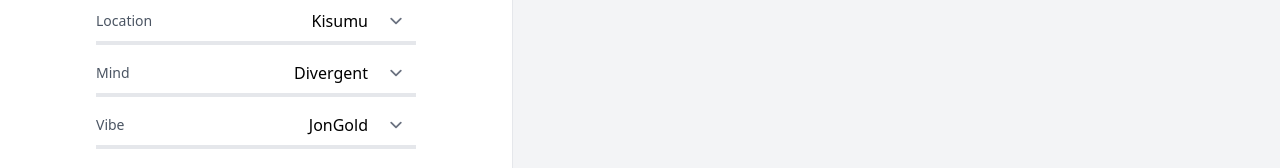
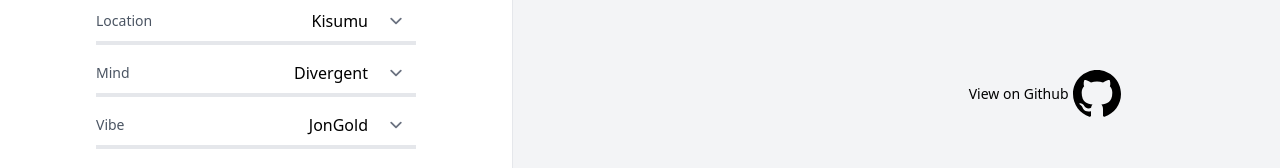
Before and after one commit to Developer-DAO/pixel-avatars, a Vue app in the folder web-previewer/: page / in a window 1280 px wide. Shown: the part 603-771 px from the top of the page. Built offline with nearby package versions, Linux system fonts and the light colour scheme; a web font is replaced by a local one.

Commit message:
Add link to this repo on the website #24 (#37)
* Adding Github link

* Delete package-lock.json

* Update Preview.vue

removed extra dev tag

Co-authored-by: Dhaiwat Pandya <dhaiwatpandya@gmail.com>

```diff
--- a/web-previewer/src/components/Preview.vue
+++ b/web-previewer/src/components/Preview.vue
@@ -14,5 +14,13 @@
                 :src="layer"
             />
         </div>
+        <div class="flex justify-end mb-10">
+            <div class="flex items-center">
+            <a target="_blank" title="Github" href="https://github.com/Developer-DAO/pixel-avatars" class="m-1 text-sm">View on Github</a>
+            <a target="_blank" title="Github" href="https://github.com/Developer-DAO/pixel-avatars" >
+            <svg xmlns="http://www.w3.org/2000/svg" width="48" height="48" viewBox="0 0 24 24"><path d="M12 0c-6.626 0-12 5.373-12 12 0 5.302 3.438 9.8 8.207 11.387.599.111.793-.261.793-.577v-2.234c-3.338.726-4.033-1.416-4.033-1.416-.546-1.387-1.333-1.756-1.333-1.756-1.089-.745.083-.729.083-.729 1.205.084 1.839 1.237 1.839 1.237 1.07 1.834 2.807 1.304 3.492.997.107-.775.418-1.305.762-1.604-2.665-.305-5.467-1.334-5.467-5.931 0-1.311.469-2.381 1.236-3.221-.124-.303-.535-1.524.117-3.176 0 0 1.008-.322 3.301 1.23.957-.266 1.983-.399 3.003-.404 1.02.005 2.047.138 3.006.404 2.291-1.552 3.297-1.23 3.297-1.23.653 1.653.242 2.874.118 3.176.77.84 1.235 1.911 1.235 3.221 0 4.609-2.807 5.624-5.479 5.921.43.372.823 1.102.823 2.222v3.293c0 .319.192.694.801.576 4.765-1.589 8.199-6.086 8.199-11.386 0-6.627-5.373-12-12-12z"/></svg>
+            </a>
+            </div>
+        </div>
     </div>
 </template>
```
Also changed, not shown: 1 other file (tests, documents, lock files or other folders). Lines whose indentation alone changed are shown as unchanged.
